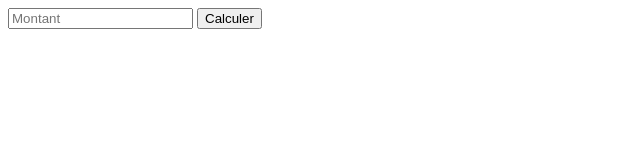
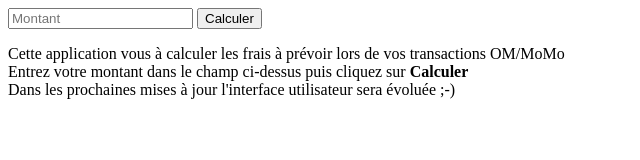
Before and after one commit to rayekov/mobitax237, a plain HTML site: page index.html in a window 1280 px wide. Shown: the whole page, without its empty margins (0-640 px from the left). Drawn offline with Linux system fonts and the light colour scheme.

Commit message:
welcome text on homepage
added a welcome text on homepage

```diff
--- a/index.html
+++ b/index.html
@@ -13,7 +13,7 @@
         <label for="">
             <button type="button" id="valider" onclick="mobiTax()">Calculer</button>
         </label>
-        <p id="base"></p>
+        <p id="base">Cette application vous à calculer les frais à prévoir lors de vos transactions OM/MoMo<br>Entrez votre montant dans le champ ci-dessus puis cliquez sur <b>Calculer</b><br>Dans les prochaines mises à jour l'interface utilisateur sera évoluée ;-)</p>
         <p id="tax"></p>
         <p id="tot"></p>
         <p id="ttc"></p>
```
